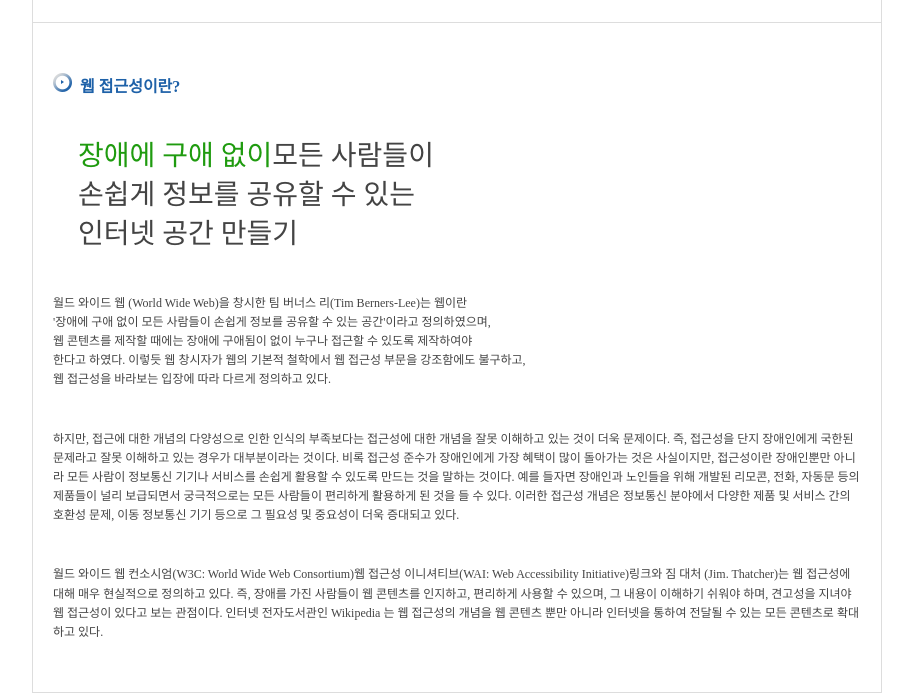
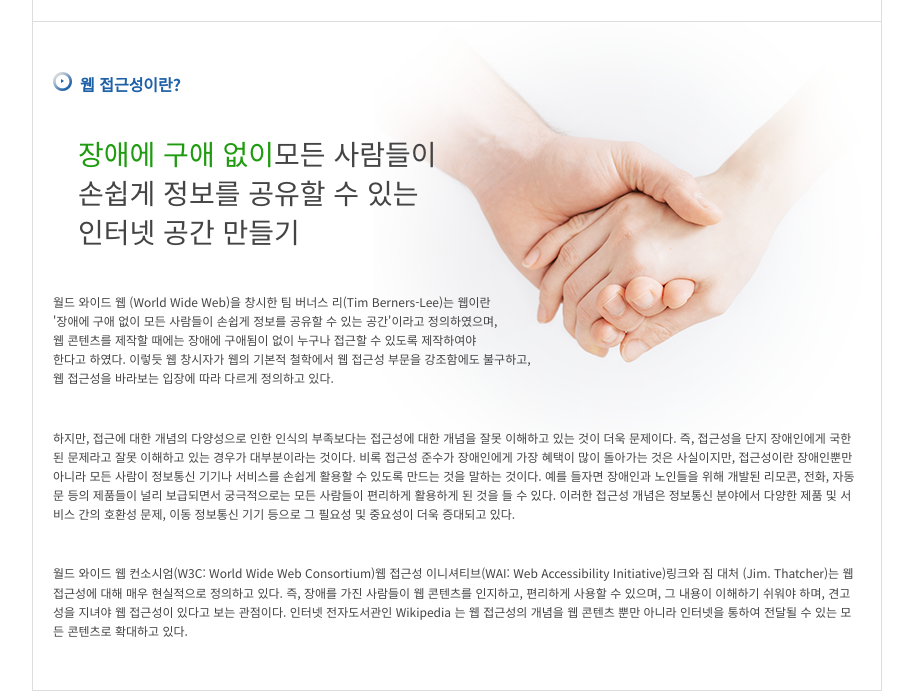
Before and after one commit to eeenz/cloneCoding_web, a plain HTML site: page web_accessiobility/overview.html in a window 1280 px wide. Shown: the part 167-860 px from the top of the page, without its empty margins (18-931 px from the left). Drawn offline with Linux system fonts and the light colour scheme.

Commit message:
웹접근성 배경

```diff
--- a/web_accessiobility/styles/overview.css
+++ b/web_accessiobility/styles/overview.css
@@ -10,6 +10,7 @@
 
 
 main {
+    font-family:'Noto Sans KR' , sans-serif;
     width:850px;
     border:1px solid #ddd;
     margin: 100px 0 0 50px;
@@ -30,6 +31,9 @@ main .title_path .path dd em {
 }
 main .contents {
     padding:50px 20px 50px 20px;
+    background-image: url(../images/bg.png);
+    background-repeat: no-repeat;
+    background-position: right top;
 }
 main .contents h2 {
     color:#1e61a8;
```
